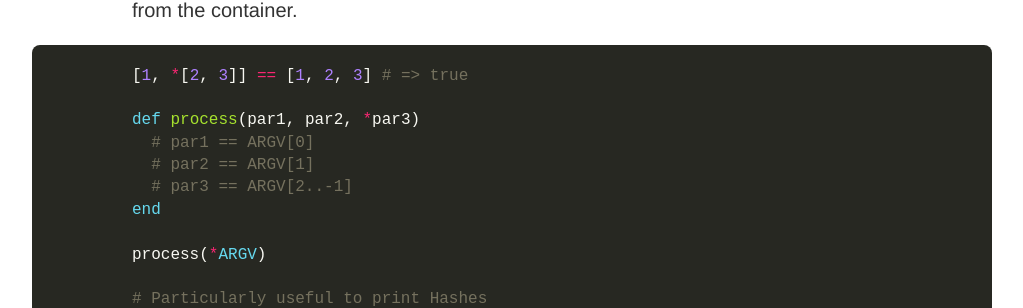
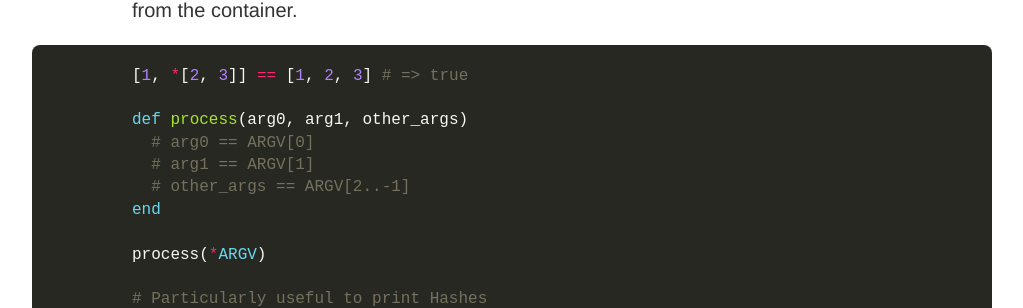
Before and after one commit to Maumagnaguagno/maumagnaguagno.github.io, a Jekyll site: the page built from ruby.md, in a window 1280 px wide and 900 px high, scrolled down 762 px. Shown: the part 149-457 px from the top of the window, without its empty margins (128-1151 px from the left). Built offline with Jekyll 4.4.1, drawn with Linux system fonts in a browser that asks for light colours; our own code applies the rules of GitHub Pages for plain Markdown files.

Commit message:
Refactor Ruby code blocks

````diff
--- a/ruby.md
+++ b/ruby.md
@@ -37,10 +37,10 @@ Exploit arrays with the ``*`` splat operator, an asterisk prefix that remove var
 ```ruby
 [1, *[2, 3]] == [1, 2, 3] # => true
 
-def process(par1, par2, *par3)
-  # par1 == ARGV[0]
-  # par2 == ARGV[1]
-  # par3 == ARGV[2..-1]
+def process(arg0, arg1, other_args)
+  # arg0 == ARGV[0]
+  # arg1 == ARGV[1]
+  # other_args == ARGV[2..-1]
 end
 
 process(*ARGV)
@@ -108,7 +108,7 @@ class Foo
     -d       - specify debug mode
     -v level - verbose level: 0 for silent, 1 for warnings or 2 for complete"
 
-  def initialize(ar1, debug, verbose)
+  def initialize(arg1, debug, verbose)
     #...
   end
 
````
